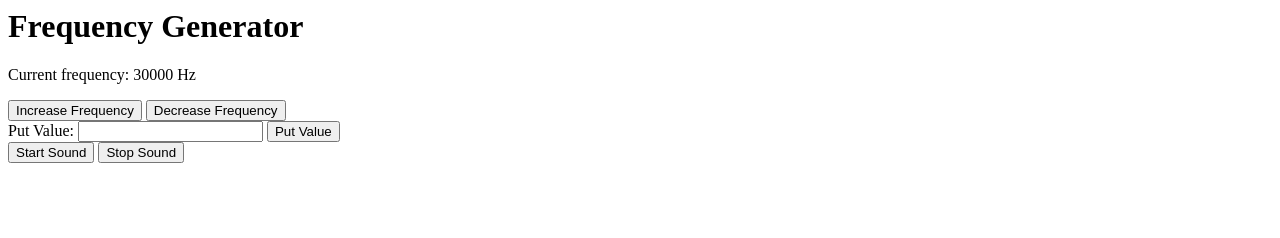
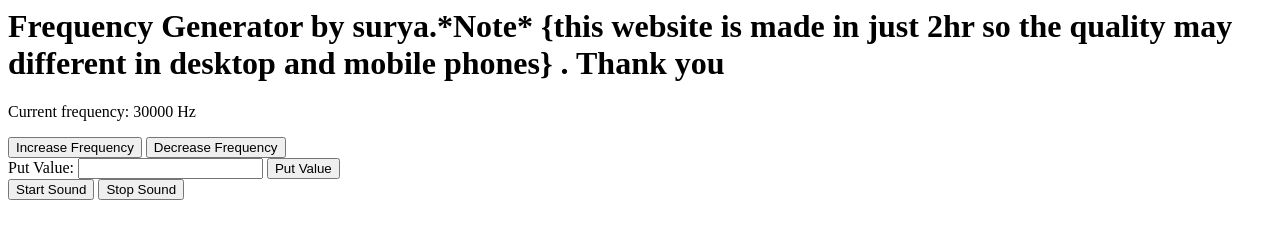
Before and after one commit to suryaprakashdebdas/frequencybysurya, a plain HTML site: page index.html in a window 1280 px wide. Drawn offline with Linux system fonts and the light colour scheme.

Commit message:
Update index.html

```diff
--- a/index.html
+++ b/index.html
@@ -45,7 +45,8 @@
     </script>
   </head>
   <body>
-    <h1>Frequency Generator</h1>
+    <h1>Frequency Generator by surya.*Note* {this website is made in just 2hr so the quality may different in desktop and mobile phones} .
+                              Thank you</h1>
     <p>Current frequency: <span id="frequency">30000 Hz</span></p>
     <button onclick="increaseFrequency()">Increase Frequency</button>
     <button onclick="decreaseFrequency()">Decrease Frequency</button>
```
